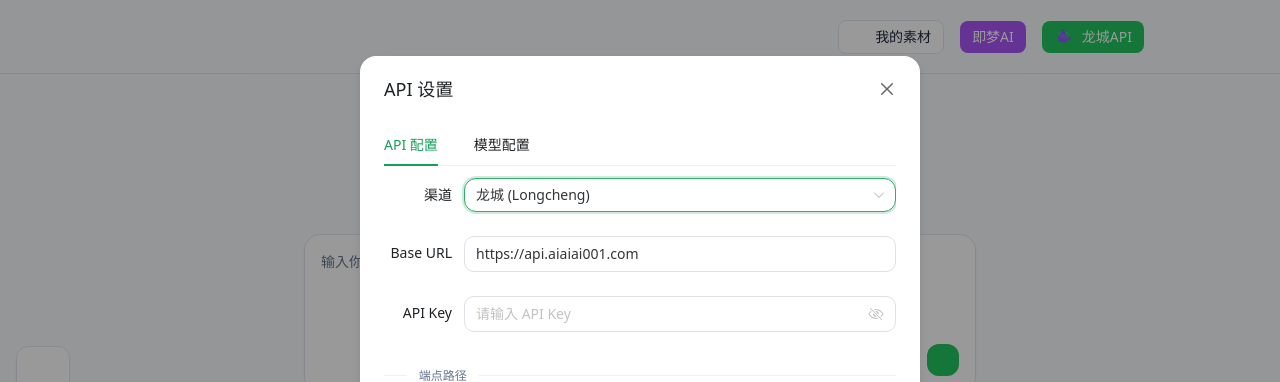
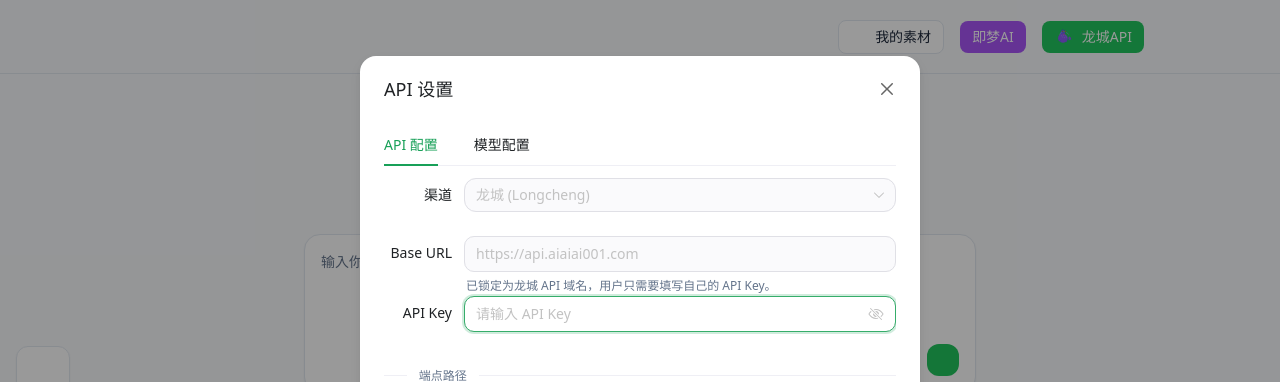
Before and after one commit to uzi490/shengtu, a Vue app: page / in a window 1280 px wide. Both pictures are taken after a click on the button 1230 px from the left and 36 px from the top of the page. Shown: the top 382 px of the page. Built offline with nearby package versions, Linux system fonts and the light colour scheme; some icons are missing.

Commit message:
feat: lock api settings to longcheng domain

```diff
--- a/src/components/ApiSettings.vue
+++ b/src/components/ApiSettings.vue
@@ -10,13 +10,19 @@
               v-model:value="formData.provider"
               :options="providerOptions"
               placeholder="选择 API 渠道"
+              disabled
             />
           </n-form-item>
           <n-form-item label="Base URL" path="baseUrl">
             <n-input
               v-model:value="formData.baseUrl"
-              placeholder="https://api.aiaiai001.com/v1"
+              placeholder="https://api.aiaiai001.com"
+              readonly
+              disabled
             />
+            <template #feedback>
+              <span class="text-xs text-[var(--text-secondary)]">已锁定为龙城 API 域名，用户只需要填写自己的 API Key。</span>
+            </template>
           </n-form-item>
           <n-form-item label="API Key" path="apiKey">
             <n-input
@@ -196,7 +202,7 @@
 import { ref, reactive, watch, computed } from 'vue'
 import { NModal, NForm, NFormItem, NInput, NButton, NAlert, NDivider, NTag, NTabs, NTabPane, NSelect } from 'naive-ui'
 import { useModelStore } from '../stores/pinia'
-import { getProviderConfig } from '../config/providers'
+import { getProviderConfig, LOCKED_PROVIDER, LOCKED_API_BASE_URL } from '../config/providers'
 
 // Props | 属性
 const props = defineProps({
@@ -242,9 +248,9 @@ const showModal = ref(props.show)
 
 // Form data | 表单数据
 const formData = reactive({
-  provider: modelStore.currentProvider,
+  provider: LOCKED_PROVIDER,
   apiKey: '',
-  baseUrl: ''
+  baseUrl: LOCKED_API_BASE_URL
 })
 
 // New model inputs | 新模型输入
@@ -254,17 +260,17 @@ const newVideoModel = ref('')
 
 // 初始化或切换渠道时，更新 API 配置
 const updateFormApiConfig = () => {
-  const provider = formData.provider
-  const config = getProviderConfig(provider)
+  const provider = LOCKED_PROVIDER
   formData.apiKey = modelStore.apiKeysByProvider[provider] || ''
-  formData.baseUrl = modelStore.baseUrlsByProvider[provider] || config.defaultBaseUrl || ''
+  formData.provider = LOCKED_PROVIDER
+  formData.baseUrl = LOCKED_API_BASE_URL
 }
 
 // Watch prop changes | 监听属性变化
 watch(() => props.show, (val) => {
   showModal.value = val
   if (val) {
-    formData.provider = modelStore.currentProvider
+    formData.provider = LOCKED_PROVIDER
     updateFormApiConfig()
   }
 })
@@ -316,25 +322,22 @@ const handleRemoveVideoModel = (modelKey) => {
 
 // Handle save | 处理保存
 const handleSave = () => {
-  if (formData.provider) {
-    modelStore.setProvider(formData.provider)
+  modelStore.setProvider(LOCKED_PROVIDER)
+  if (formData.apiKey) {
+    modelStore.setApiKeyByProvider(LOCKED_PROVIDER, formData.apiKey)
   }
-  if (formData.apiKey) {
-    modelStore.setApiKeyByProvider(formData.provider, formData.apiKey)
-  }
-  if (formData.baseUrl) {
-    modelStore.setBaseUrlByProvider(formData.provider, formData.baseUrl)
-  }
+  modelStore.setBaseUrlByProvider(LOCKED_PROVIDER, LOCKED_API_BASE_URL)
   showModal.value = false
   emit('saved')
 }
 
 // Handle clear | 处理清除
 const handleClear = () => {
-  modelStore.clearApiConfigByProvider(formData.provider)
+  modelStore.clearApiConfigByProvider(LOCKED_PROVIDER)
   modelStore.clearCustomModels()
   formData.apiKey = ''
-  formData.baseUrl = ''
+  formData.provider = LOCKED_PROVIDER
+  formData.baseUrl = LOCKED_API_BASE_URL
 }
 </script>
 
--- a/src/config/providers.js
+++ b/src/config/providers.js
@@ -3,11 +3,14 @@
  * 适配不同 API 提供商的请求参数和响应格式
  */
 
+export const LOCKED_PROVIDER = 'longcheng'
+export const LOCKED_API_BASE_URL = 'https://api.aiaiai001.com'
+
 // 渠道适配配置
 export const PROVIDERS = {
   longcheng: {
     label: '龙城 (Longcheng)',
-    defaultBaseUrl: 'https://api.aiaiai001.com',
+    defaultBaseUrl: LOCKED_API_BASE_URL,
     // 端点路径
     endpoints: {
       chat: '/v1/chat/completions',
@@ -734,13 +737,12 @@ export const MINIMAX_BASE_URL = 'https://api.minimaxi.com'
 
 // 获取默认渠道
 export const getDefaultProvider = () => {
-  return PROVIDERS.default || 'longcheng'
+  return LOCKED_PROVIDER
 }
 
 // 获取渠道的默认 Base URL
 export const getDefaultBaseUrl = (providerKey) => {
-  const config = getProviderConfig(providerKey)
-  return config.defaultBaseUrl || ''
+  return LOCKED_API_BASE_URL
 }
 
 // 获取渠道配置
--- a/src/stores/pinia/models.js
+++ b/src/stores/pinia/models.js
@@ -13,7 +13,7 @@ import {
   DEFAULT_IMAGE_MODEL,
   DEFAULT_VIDEO_MODEL
 } from '@/config/models'
-import { PROVIDERS, getProviderList, getDefaultProvider, getProviderConfig, getDefaultBaseUrl } from '@/config/providers'
+import { getProviderList, getProviderConfig, LOCKED_PROVIDER, LOCKED_API_BASE_URL } from '@/config/providers'
 
 // 存储键名
 const STORAGE_KEYS = {
@@ -94,10 +94,10 @@ export const useModelStore = defineStore('model', () => {
   // ============ Provider 状态 | Provider State ============
 
   // 当前选中的渠道
-  const currentProvider = ref(getStored(STORAGE_KEYS.PROVIDER) || getDefaultProvider())
+  const currentProvider = ref(LOCKED_PROVIDER)
 
   // 渠道列表
-  const providerList = computed(() => getProviderList())
+  const providerList = computed(() => getProviderList().filter(provider => provider.key === LOCKED_PROVIDER))
 
   // 当前渠道配置
   const providerConfig = computed(() => getProviderConfig(currentProvider.value))
@@ -107,16 +107,14 @@ export const useModelStore = defineStore('model', () => {
 
   // 设置当前渠道
   const setProvider = (provider) => {
-    if (PROVIDERS[provider]) {
-      currentProvider.value = provider
-      setStored(STORAGE_KEYS.PROVIDER, provider)
-    }
+    currentProvider.value = LOCKED_PROVIDER
+    setStored(STORAGE_KEYS.PROVIDER, LOCKED_PROVIDER)
   }
 
   // 清除渠道配置
   const clearProvider = () => {
-    currentProvider.value = getDefaultProvider()
-    removeStored(STORAGE_KEYS.PROVIDER)
+    currentProvider.value = LOCKED_PROVIDER
+    setStored(STORAGE_KEYS.PROVIDER, LOCKED_PROVIDER)
   }
 
   // 适配请求参数
@@ -160,7 +158,7 @@ export const useModelStore = defineStore('model', () => {
 
   // 当前渠道的 API Key 和 Base URL
   const currentApiKey = computed(() => apiKeysByProvider.value[currentProvider.value] || '')
-  const currentBaseUrl = computed(() => baseUrlsByProvider.value[currentProvider.value] || getDefaultBaseUrl(currentProvider.value))
+  const currentBaseUrl = computed(() => LOCKED_API_BASE_URL)
 
   // 设置指定渠道的 API Key
   const setApiKeyByProvider = (provider, apiKey) => {
@@ -169,13 +167,13 @@ export const useModelStore = defineStore('model', () => {
 
   // 设置指定渠道的 Base URL
   const setBaseUrlByProvider = (provider, baseUrl) => {
-    baseUrlsByProvider.value[provider] = baseUrl
+    baseUrlsByProvider.value[LOCKED_PROVIDER] = LOCKED_API_BASE_URL
   }
 
   // 清除指定渠道的 API 配置
   const clearApiConfigByProvider = (provider) => {
-    delete apiKeysByProvider.value[provider]
-    delete baseUrlsByProvider.value[provider]
+    delete apiKeysByProvider.value[LOCKED_PROVIDER]
+    baseUrlsByProvider.value[LOCKED_PROVIDER] = LOCKED_API_BASE_URL
   }
 
   // ============ Computed: All Models (built-in + custom + by provider) ============
```
